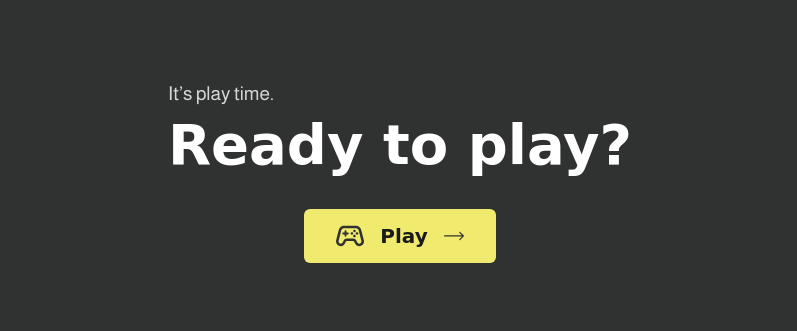
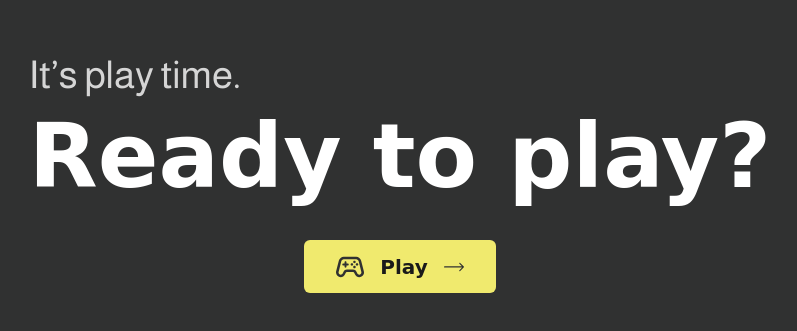
Before and after one commit to KamilMathea/Memory-App, a website built with Vite: page index.html in a window 1280 px wide. Shown: the part 227-558 px from the top of the page, without its empty margins (240-1037 px from the left). Built offline with nearby package versions, Linux system fonts and the light colour scheme; files whose address does not match are found by name.

Commit message:
style(typography): update title and subtitle clamp values for desktop scaling

```diff
--- a/src/styles/abstract/_variables.scss
+++ b/src/styles/abstract/_variables.scss
@@ -38,7 +38,7 @@ $font-orbitron: 'Orbitron', sans-serif;
 $font-klee: 'Klee One', cursive, sans-serif;
 
 $font-size-base: 1rem;
-$font-size-subtitle: clamp(1rem, 1.5vw, 1.25rem);
-$font-size-title: clamp(2.5rem, 5vw, 3.5rem);
+$font-size-subtitle: clamp(1.5rem, 3vw, 3rem);
+$font-size-title: clamp(3rem, 7vw, 6.5rem);
 
 $breakpoint-widescreen: 1440px;
```
